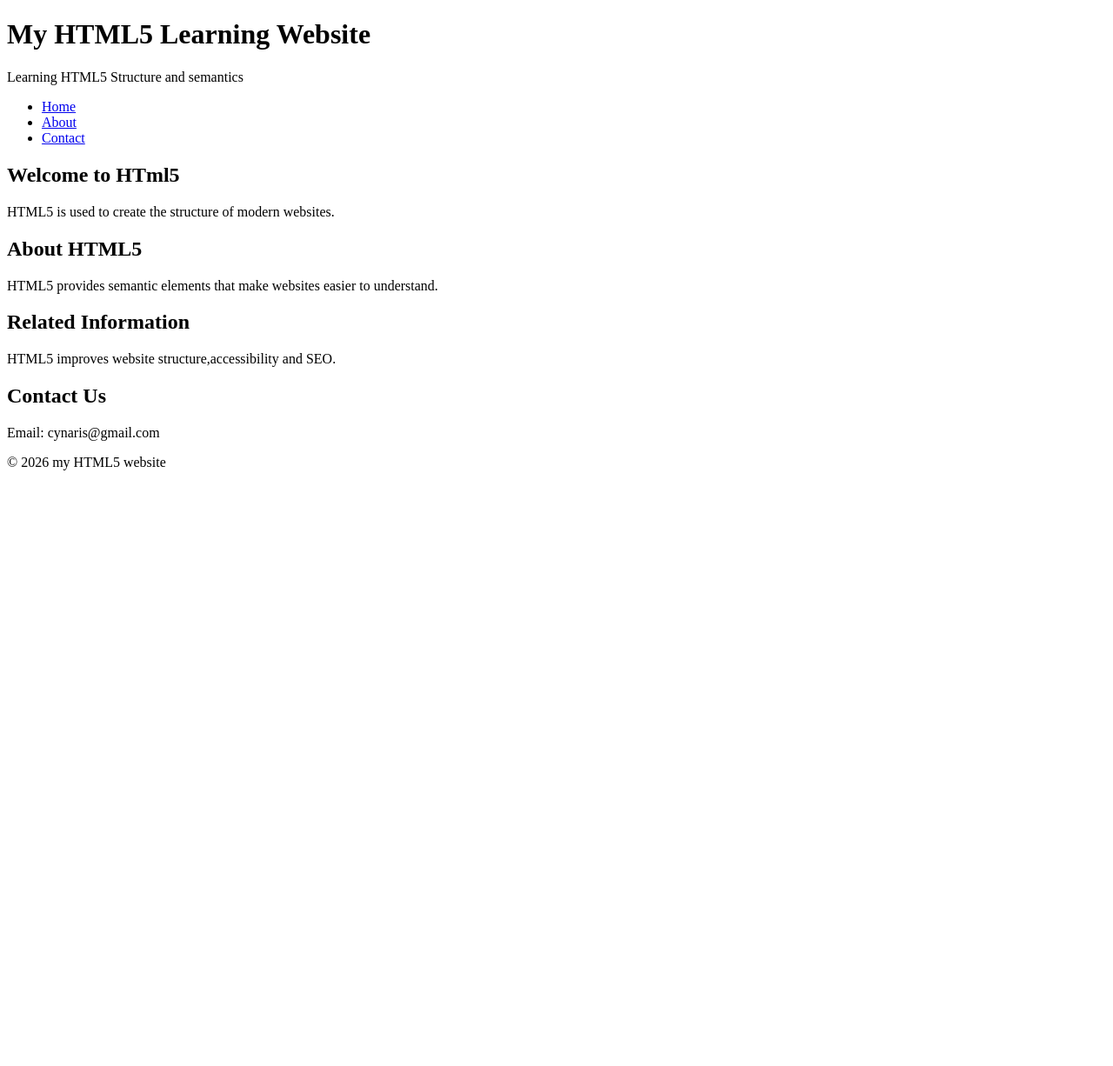
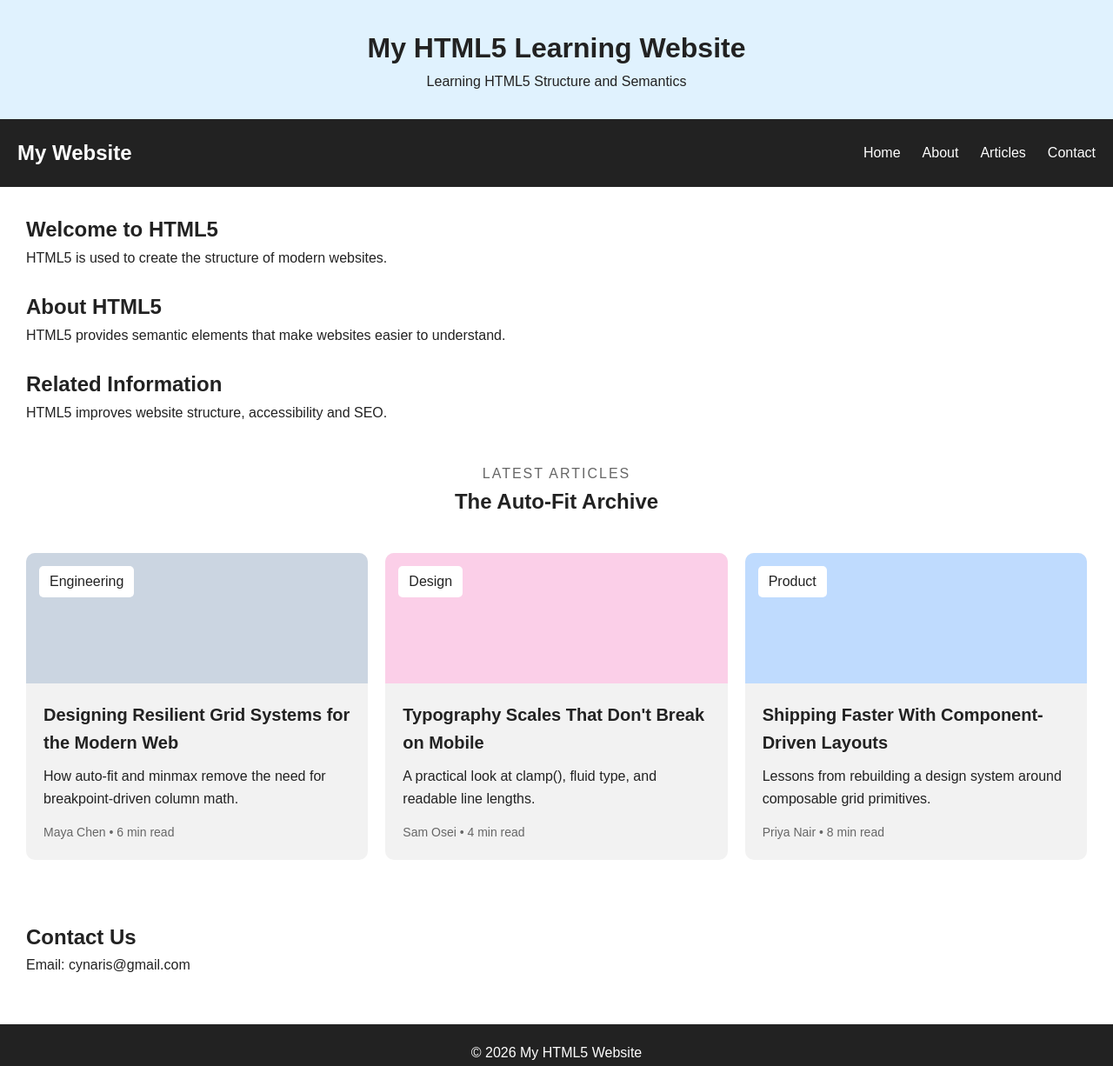
Before and after one commit to monishaarumugam48-hub/cynaris-internship-monisha, a plain HTML site: page index.html in a window 1280 px wide. Shown: the whole page at 87% size. Before the commit the page ends 800 px from the top, so only its background shows below. Drawn offline with Linux system fonts and the light colour scheme.

Commit message:
feast: css-latout week-1-day-2 complete

```diff
--- a/index.html
+++ b/index.html
@@ -1,58 +1,140 @@
 <!DOCTYPE html>
 <html lang="en">
+
 <head>
     <meta charset="UTF-8">
-     <meta name="viewport"
-           content="width=device-widht,
-initial-scale=1.0">
+    <meta name="viewport" content="width=device-width, initial-scale=1.0">
+
     <meta name="description"
         content="A beginner-friendly website demonstrating HTML5 semantic structure and accessibility.">
+
     <title>HTML5 Structure and Semantic</title>
+
+    <link rel="stylesheet" href="styles.css">
 </head>
 
 <body>
-    <header>
+
+    <header class="site-header">
         <h1>My HTML5 Learning Website</h1>
-
-        <p>Learning HTML5 Structure and semantics</p>
+        <p>Learning HTML5 Structure and Semantics</p>
     </header>
 
-<nav aria-label="Main navigation">
-    <ul>
+    <nav class="navbar" aria-label="Main navigation">
+        <h2>My Website</h2>
+
+        <ul class="nav-links">
             <li><a href="#home">Home</a></li>
             <li><a href="#about">About</a></li>
+            <li><a href="#articles">Articles</a></li>
             <li><a href="#contact">Contact</a></li>
         </ul>
     </nav>
 
-<main id="home">
+    <main id="home" class="container">
 
         <article>
-      <h2>Welcome to HTml5</h2>
+            <h2>Welcome to HTML5</h2>
 
-      <p>HTML5 is used to create the structure of modern websites.</p>
+            <p>
+                HTML5 is used to create the structure of modern websites.
+            </p>
+        </article>
 
-      <section id="about"
-               aria-labelledby="about-heading">
+        <section id="about" aria-labelledby="about-heading">
             <h2 id="about-heading">About HTML5</h2>
 
-            <p>HTML5 provides semantic elements that make websites easier to understand.</p>
-
+            <p>
+                HTML5 provides semantic elements that make websites easier to understand.
+            </p>
         </section>
-   </article>
 
         <aside aria-labelledby="related-heading">
             <h2 id="related-heading">Related Information</h2>
-        <p>HTML5 improves website structure,accessibility and SEO.</p>
+
+            <p>
+                HTML5 improves website structure, accessibility and SEO.
+            </p>
         </aside>
-</main>
+
+        <section id="articles" aria-labelledby="articles-heading">
+
+            <header class="page-header">
+                <p class="subtitle">LATEST ARTICLES</p>
+                <h2 id="articles-heading">The Auto-Fit Archive</h2>
+            </header>
+
+            <div class="card-container">
+
+                <article class="card">
+                    <div class="card-image engineering">
+                        <span class="category">Engineering</span>
+                    </div>
+
+                    <div class="card-content">
+                        <h2>Designing Resilient Grid Systems for the Modern Web</h2>
+
+                        <p>
+                            How auto-fit and minmax remove the need for
+                            breakpoint-driven column math.
+                        </p>
+
+                        <div class="author">
+                            Maya Chen <span>•</span> 6 min read
+                        </div>
+                    </div>
+                </article>
+
+                <article class="card">
+                    <div class="card-image design">
+                        <span class="category">Design</span>
+                    </div>
+
+                    <div class="card-content">
+                        <h2>Typography Scales That Don't Break on Mobile</h2>
+
+                        <p>
+                            A practical look at clamp(), fluid type,
+                            and readable line lengths.
+                        </p>
+
+                        <div class="author">
+                            Sam Osei <span>•</span> 4 min read
+                        </div>
+                    </div>
+                </article>
+
+                <article class="card">
+                    <div class="card-image product">
+                        <span class="category">Product</span>
+                    </div>
+
+                    <div class="card-content">
+                        <h2>Shipping Faster With Component-Driven Layouts</h2>
+
+                        <p>
+                            Lessons from rebuilding a design system
+                            around composable grid primitives.
+                        </p>
+
+                        <div class="author">
+                            Priya Nair <span>•</span> 8 min read
+                        </div>
+                    </div>
+                </article>
+
+            </div>
+        </section>
+
         <section id="contact" aria-labelledby="contact-heading">
             <h2 id="contact-heading">Contact Us</h2>
             <p>Email: cynaris@gmail.com</p>
         </section>
 
+    </main>
+
     <footer>
-    <p>&copy; 2026 my HTML5 website</p>
+        <p>&copy; 2026 My HTML5 Website</p>
     </footer>
 
 </body>
--- /dev/null
+++ b/styles.css
@@ -0,0 +1,150 @@
+* {
+    margin: 0;
+    padding: 0;
+    box-sizing: border-box;
+}
+
+body {
+    font-family: Arial, sans-serif;
+    line-height: 1.6;
+    background-color: #ffffff;
+    color: #222222;
+}
+
+.site-header {
+    text-align: center;
+    padding: 30px;
+    background-color: #e0f2fe;
+}
+
+.navbar {
+    display: flex;
+    justify-content: space-between;
+    align-items: center;
+    padding: 20px;
+    background-color: #222222;
+    color: white;
+}
+
+.nav-links {
+    display: flex;
+    gap: 25px;
+    list-style: none;
+}
+
+.nav-links a {
+    color: white;
+    text-decoration: none;
+    transition: color 0.3s ease;
+}
+
+.nav-links a:hover {
+    color: orange;
+}
+
+main {
+    padding: 30px;
+}
+
+article,
+section,
+aside {
+    margin-bottom: 25px;
+}
+
+.page-header {
+    text-align: center;
+    padding: 20px;
+}
+
+.subtitle {
+    letter-spacing: 2px;
+    color: #666666;
+}
+
+.card-container {
+    display: grid;
+    grid-template-columns: repeat(3, 1fr);
+    gap: 20px;
+    padding: 20px 0;
+}
+
+.card {
+    background-color: #f2f2f2;
+    border-radius: 10px;
+    overflow: hidden;
+    transition: transform 0.3s ease,
+                background-color 0.3s ease;
+}
+
+.card:hover {
+    transform: translateY(-8px);
+    background-color: #dbeafe;
+}
+
+.card-image {
+    min-height: 150px;
+    padding: 15px;
+    display: flex;
+    align-items: flex-start;
+}
+
+.engineering {
+    background-color: #cbd5e1;
+}
+
+.design {
+    background-color: #fbcfe8;
+}
+
+.product {
+    background-color: #bfdbfe;
+}
+
+.category {
+    background-color: white;
+    padding: 5px 12px;
+    border-radius: 5px;
+}
+
+.card-content {
+    padding: 20px;
+}
+
+.card-content h2 {
+    margin-bottom: 10px;
+    font-size: 20px;
+}
+
+.card-content p {
+    margin-bottom: 15px;
+}
+
+.author {
+    font-size: 14px;
+    color: #666666;
+}
+
+footer {
+    text-align: center;
+    padding: 20px;
+    background-color: #222222;
+    color: white;
+}
+
+@media (max-width: 768px) {
+
+    .navbar {
+        flex-direction: column;
+        gap: 15px;
+    }
+
+    .nav-links {
+        flex-wrap: wrap;
+        justify-content: center;
+    }
+
+    .card-container {
+        grid-template-columns: 1fr;
+    }
+}
```
Also changed, not shown: 1 other file. Lines whose indentation alone changed are shown as unchanged.
